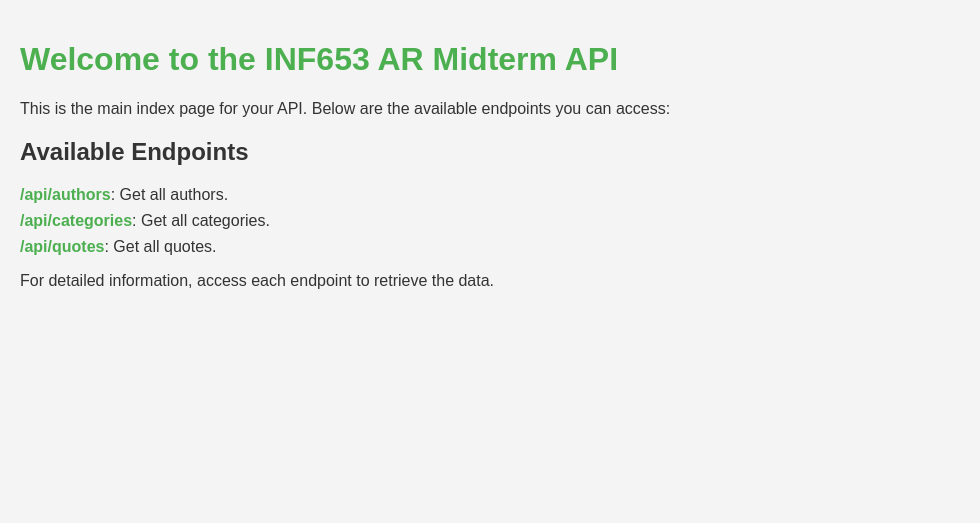
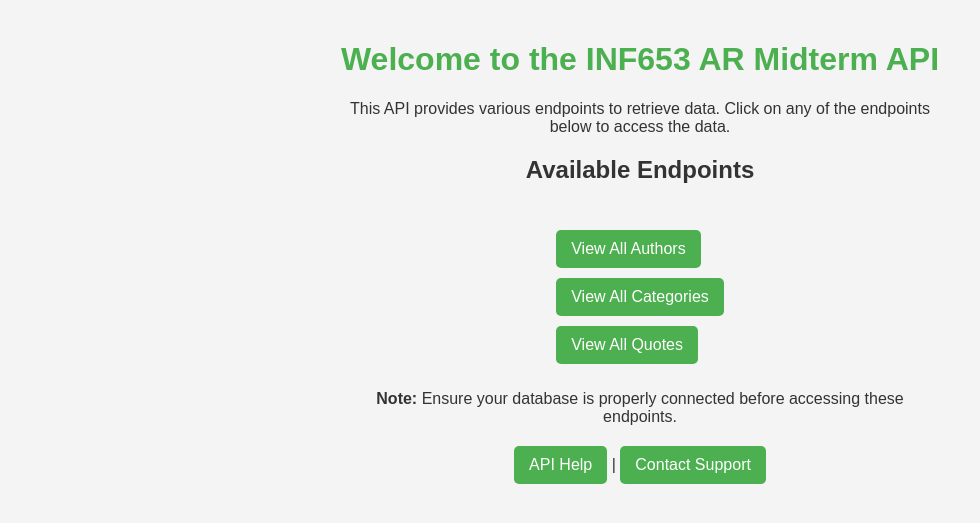
Before and after one commit to Antony-Reyes/inf653_ar_midterm, a PHP site: page / in a window 1280 px wide. Shown: the top 523 px of the page, without its empty margins (0-980 px from the left). Run offline with PHP 8.4, Linux system fonts and the light colour scheme.

```diff
--- a/index.php
+++ b/index.php
@@ -10,25 +10,34 @@ function displayApiDocumentation() {
     echo "<meta name='viewport' content='width=device-width, initial-scale=1.0'>";
     echo "<title>INF653 AR Midterm API</title>";
     echo "<style>";
-    echo "body { font-family: Arial, sans-serif; background-color: #f4f4f4; color: #333; margin: 0; padding: 20px; }";
+    echo "body { font-family: Arial, sans-serif; background-color: #f4f4f4; color: #333; margin: 0; padding: 20px; text-align: center; }";
     echo "h1 { color: #4CAF50; }";
     echo "h2 { color: #333; }";
-    echo "ul { list-style-type: none; padding: 0; }";
-    echo "li { margin: 8px 0; }";
-    echo "a { color: #4CAF50; text-decoration: none; }";
-    echo "a:hover { text-decoration: underline; }";
+    echo "p { max-width: 600px; margin: 0 auto 20px; }";
+    echo "ul { list-style-type: none; padding: 0; display: inline-block; text-align: left; }";
+    echo "li { margin: 10px 0; }";
+    echo "a { display: inline-block; background-color: #4CAF50; color: white; padding: 10px 15px; border-radius: 5px; text-decoration: none; }";
+    echo "a:hover { background-color: #45a049; }";
     echo "</style>";
     echo "</head>";
     echo "<body>";
     echo "<h1>Welcome to the INF653 AR Midterm API</h1>";
-    echo "<p>This is the main index page for your API. Below are the available endpoints you can access:</p>";
+    echo "<p>This API provides various endpoints to retrieve data. Click on any of the endpoints below to access the data.</p>";
+
     echo "<h2>Available Endpoints</h2>";
     echo "<ul>";
-    echo "<li><strong><a href='/api/authors'>/api/authors</a></strong>: Get all authors.</li>";
-    echo "<li><strong><a href='/api/categories'>/api/categories</a></strong>: Get all categories.</li>";
-    echo "<li><strong><a href='/api/quotes'>/api/quotes</a></strong>: Get all quotes.</li>";
+    echo "<li><a href='/api/authors' target='_blank'>View All Authors</a></li>";
+    echo "<li><a href='/api/categories' target='_blank'>View All Categories</a></li>";
+    echo "<li><a href='/api/quotes' target='_blank'>View All Quotes</a></li>";
     echo "</ul>";
-    echo "<p>For detailed information, access each endpoint to retrieve the data.</p>";
+
+    echo "<p><strong>Note:</strong> Ensure your database is properly connected before accessing these endpoints.</p>";
+
+    // Display a footer with links to other documentation or support if needed
+    echo "<footer>";
+    echo "<p><a href='/help' target='_blank'>API Help</a> | <a href='/contact' target='_blank'>Contact Support</a></p>";
+    echo "</footer>";
+
     echo "</body>";
     echo "</html>";
 }
```
